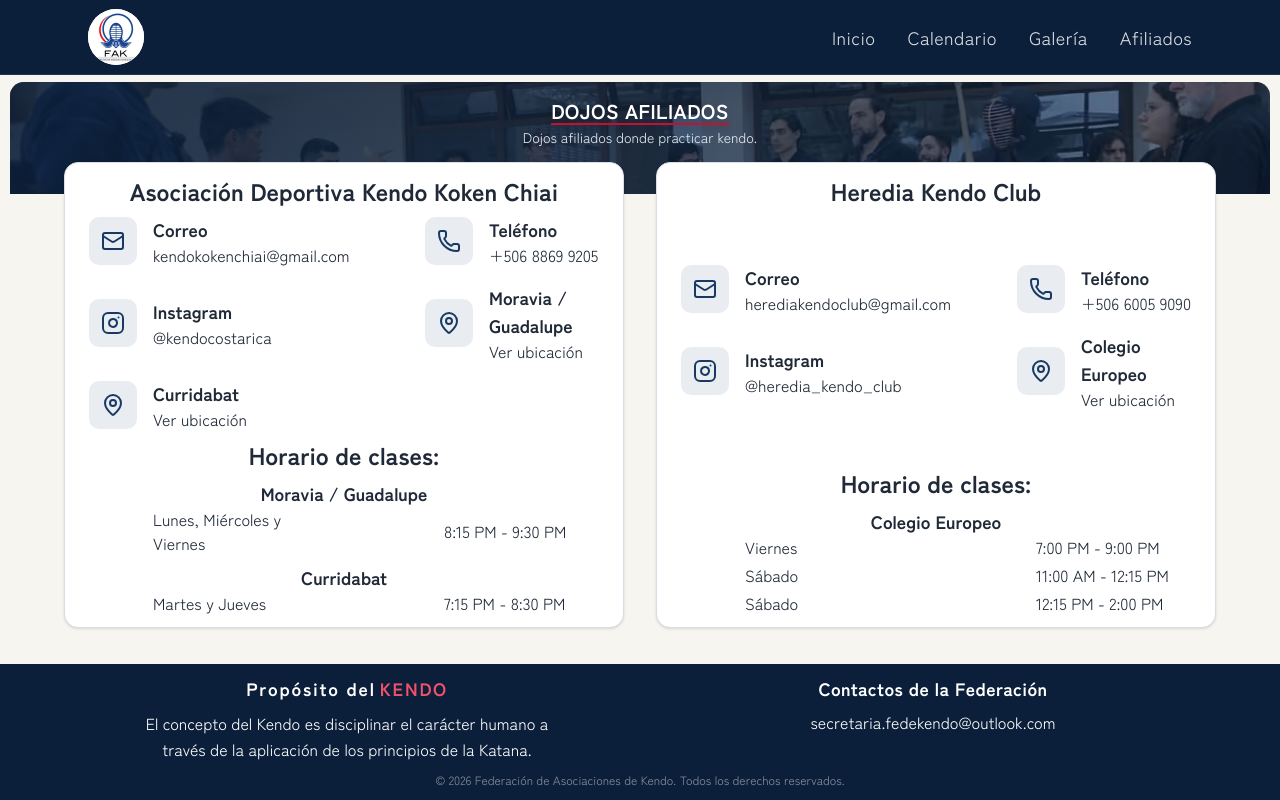
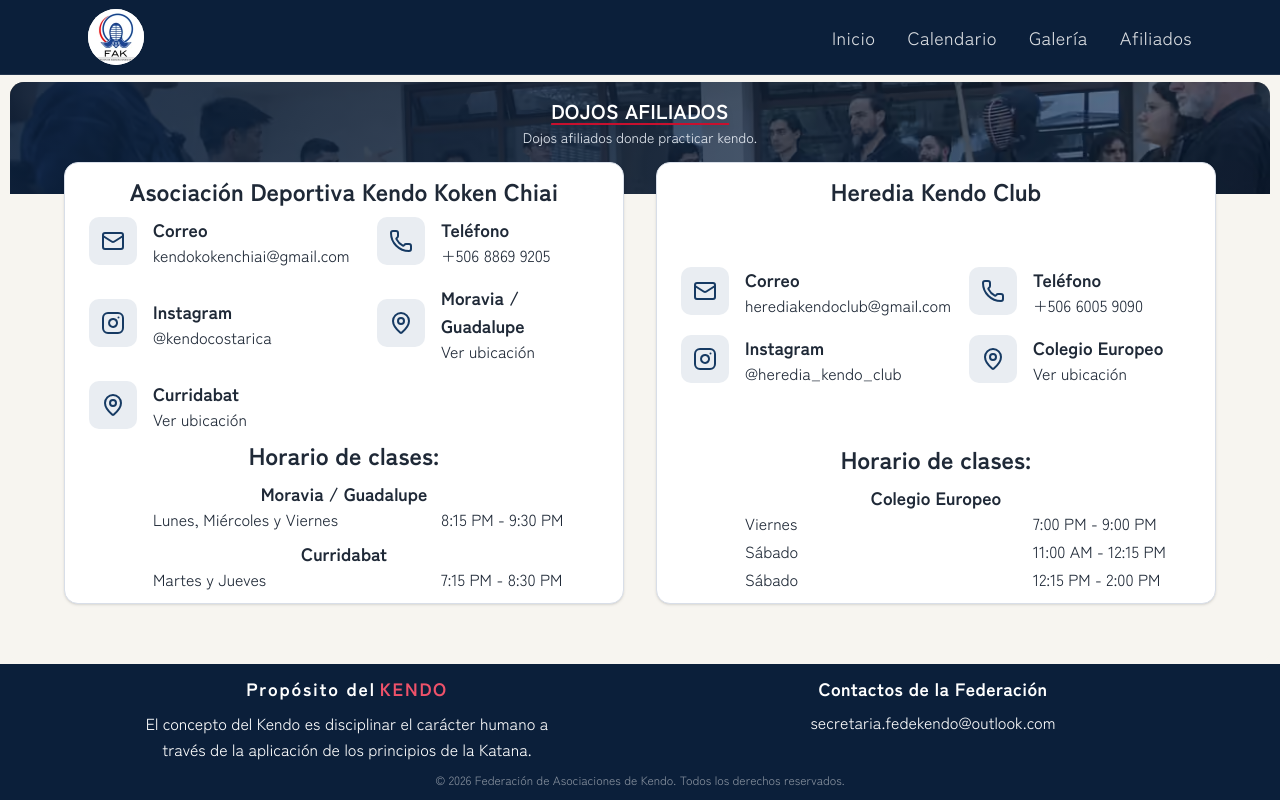
Before and after one commit to AndMad404/FederacionDeKendo, a React (Vite) app: page /afiliados in a window 1280 px wide. Built offline with nearby package versions, Linux system fonts and the light colour scheme.

Commit message:
dojo cards styles

```diff
--- a/src/app/components/affiliates/DojoCard.tsx
+++ b/src/app/components/affiliates/DojoCard.tsx
@@ -35,9 +35,9 @@ const ICON_MAP: Record<IconKey, ReactNode> = {
 };
 
 const INFO_GRID =
-  "grid w-full grid-cols-[2rem_minmax(0,1fr)] items-center gap-x-2 gap-y-2 sm:gap-x-4 md:grid-cols-[2.5rem_minmax(11rem,1.1fr)_1.5rem_2.5rem_minmax(0,1fr)] md:gap-y-4 lg:grid-cols-[3rem_minmax(13rem,1.1fr)_2rem_3rem_minmax(0,1fr)] land-compact:grid-cols-[1.75rem_minmax(0,1fr)] land-compact:gap-x-2 land-compact:gap-y-1";
+  "grid w-full grid-cols-[2rem_minmax(0,1fr)] items-center gap-x-2 gap-y-2 sm:gap-x-4 md:grid-cols-[2.5rem_minmax(11rem,1.1fr)_2.5rem_minmax(0,1fr)] md:gap-y-4 lg:grid-cols-[3rem_minmax(13rem,1.1fr)_3rem_minmax(0,1fr)] land-compact:grid-cols-[1.75rem_minmax(0,1fr)] land-compact:gap-x-2 land-compact:gap-y-1";
 const SCHEDULE_GRID =
-  "grid w-full grid-cols-1 items-center gap-y-1 text-center md:grid-cols-[2.5rem_minmax(0,1fr)_2rem_2.5rem_minmax(0,1fr)] md:gap-x-4 md:gap-y-4 lg:grid-cols-[3rem_minmax(0,1fr)_2.5rem_3rem_minmax(0,1fr)] land-compact:grid-cols-[minmax(0,1fr)_max-content] land-compact:items-baseline land-compact:gap-x-2 land-compact:text-left";
+  "grid w-full grid-cols-1 items-center gap-y-1 text-center md:grid-cols-[2.5rem_minmax(11rem,1.1fr)_2.5rem_minmax(0,1fr)] md:gap-x-4 md:gap-y-4 lg:grid-cols-[3rem_minmax(13rem,1.1fr)_3rem_minmax(0,1fr)] land-compact:grid-cols-[minmax(0,1fr)_max-content] land-compact:items-baseline land-compact:gap-x-2 land-compact:text-left";
 
 function getInfoRows(info: InfoItem[]) {
   return info.reduce<InfoItem[][]>((rows, item, index) => {
@@ -53,9 +53,9 @@ function getInfoRows(info: InfoItem[]) {
 
 function InfoCell({ item, side }: { item: InfoItem; side: "left" | "right" }) {
   const iconColumn =
-    side === "left" ? "col-start-1" : "md:col-start-4 land-compact:col-start-1";
+    side === "left" ? "col-start-1" : "md:col-start-3 land-compact:col-start-1";
   const textColumn =
-    side === "left" ? "col-start-2" : "md:col-start-5 land-compact:col-start-2";
+    side === "left" ? "col-start-2" : "md:col-start-4 land-compact:col-start-2";
 
   return (
     <Fragment>
@@ -87,7 +87,7 @@ function ScheduleRow({ days, hours }: Pick<ScheduleSlot, "days" | "hours">) {
       <dt className="text-center text-base [overflow-wrap:anywhere] md:col-start-2 md:text-left land-compact:col-start-auto land-compact:leading-tight">
         {days}
       </dt>
-      <dd className="text-center [overflow-wrap:anywhere] md:col-start-5 md:text-left land-compact:col-start-auto land-compact:leading-tight">
+      <dd className="text-center [overflow-wrap:anywhere] md:col-start-4 md:text-left land-compact:col-start-auto land-compact:leading-tight">
         {hours}
       </dd>
     </div>
```
